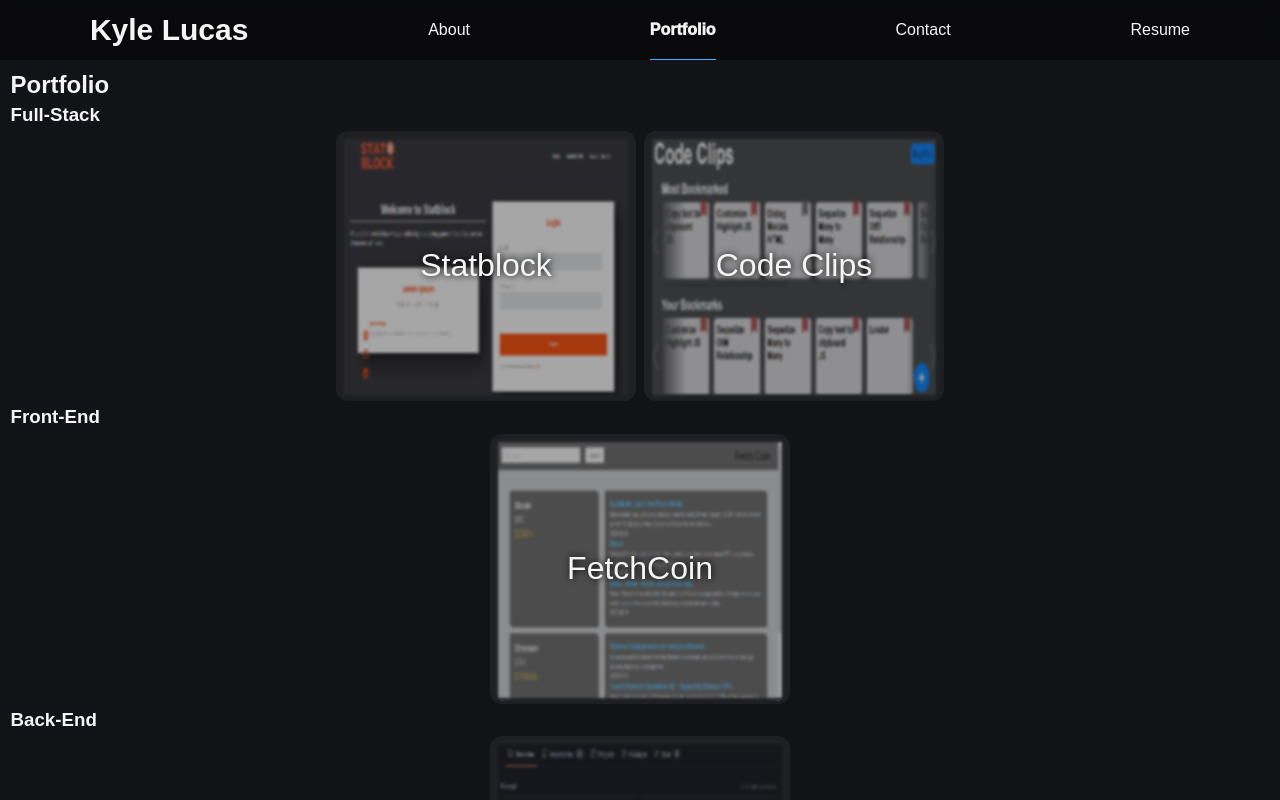
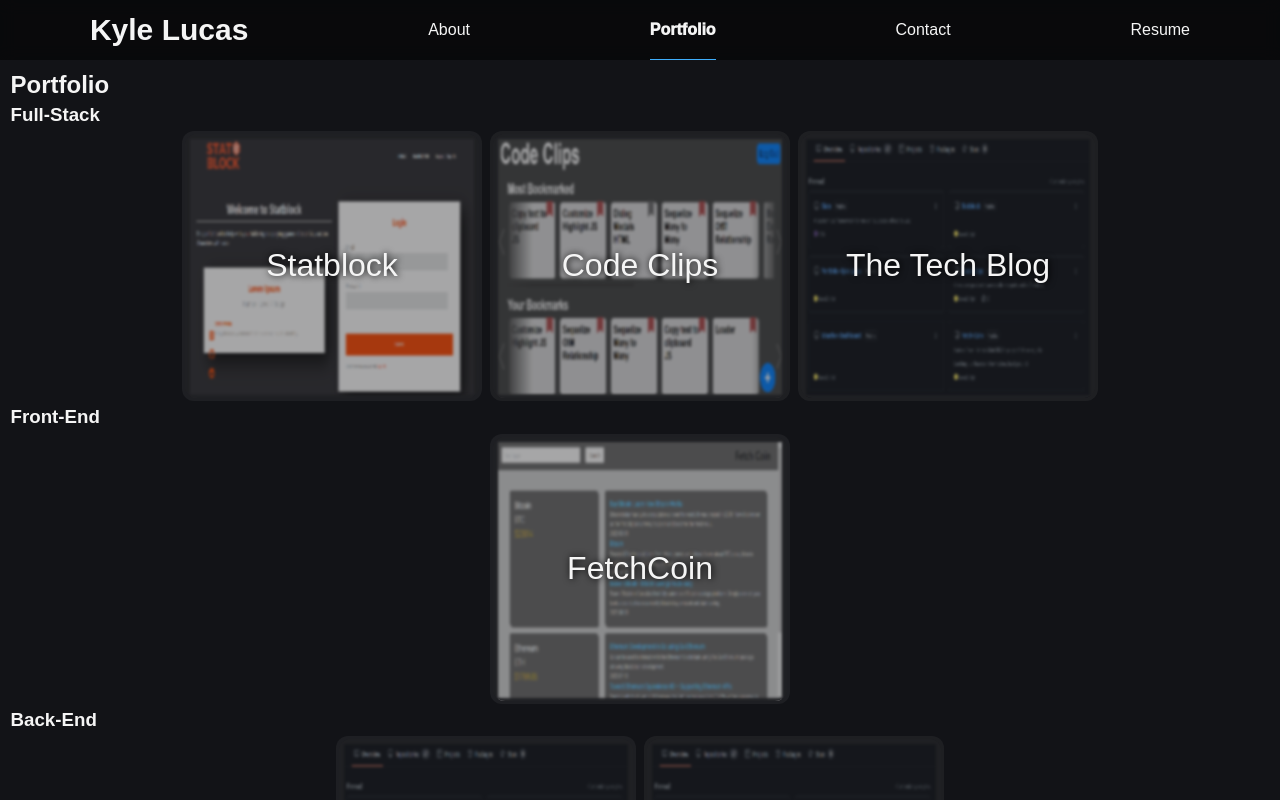
Before and after one commit to kwlucas/Portfolio-Kyle-Lucas, a React (Create React App) app in the folder client/: page /Portfolio-Kyle-Lucas/portfolio in a window 1280 px wide. Both pictures are taken after a click on the element "Portfolio". Shown: the top 800 px of the page. Built offline with nearby package versions, Linux system fonts and the light colour scheme.

Commit message:
Added tech blog and employee tracker projects

```diff
--- a/client/src/pages/portfolio.js
+++ b/client/src/pages/portfolio.js
@@ -59,6 +59,20 @@ const projects = [
         mediaPaths: []
     },
     {
+        name: 'The Tech Blog',
+        date: 'Nov 2022',
+        category: 'full-stack',
+        description: 'A fully functional blog site that allows users to create and login with an account to comment on, share, and create posts.',
+        infoSegments: ['The blog site project was primarily focused on the backend, creating users and data only accessible to individual users added a layer of complexity that I had not encountered before.'],
+        frontEndTech: ['HTML', 'CSS', 'Handlebars.js (templating library)'],
+        backEndTech: ['mySQL', 'Sequelize', 'Node.js', 'Express', 'Bcrypt (password hashing library)'],
+        mainTech: ['SQL', 'Express', 'HTML', 'CSS'],
+        repo: 'https://github.com/kwlucas/Tech-Blog',
+        deployment: 'https://github.com/kwlucas/Tech-Blog',
+        imagePath: otherProjectsImg1,
+        mediaPaths: []
+    },
+    {
         name: 'E-Commerce Back-End',
         date: 'Dec 2022',
         category: 'back-end',
@@ -69,6 +83,20 @@ const projects = [
         mainTech: ['SQL', 'Node', 'Express'],
         repo: 'https://github.com/kwlucas/E-Commerce-Back-End',
         deployment: 'https://github.com/kwlucas/E-Commerce-Back-End',
+        imagePath: otherProjectsImg1,
+        mediaPaths: []
+    },
+    {
+        name: 'Personnel Tracker',
+        date: 'Nov 2022',
+        category: 'back-end',
+        description: 'A terminal based application using an SQL database for keeping track of departments, roles, and employees within an organization.',
+        infoSegments: ['This was a project that I did while learning some backend technologies. I designed and created an SQL database for use in a dropshipping or e-comerce website. Then created an API system using Node and Express to access the database.'],
+        frontEndTech: [],
+        backEndTech: ['mySQL', 'Node.js', 'Inquirer', 'Console.table'],
+        mainTech: ['SQL', 'Node'],
+        repo: 'https://github.com/kwlucas/Employee-Tracker',
+        deployment: 'https://github.com/kwlucas/Employee-Tracker',
         imagePath: otherProjectsImg1,
         mediaPaths: []
     },
```
